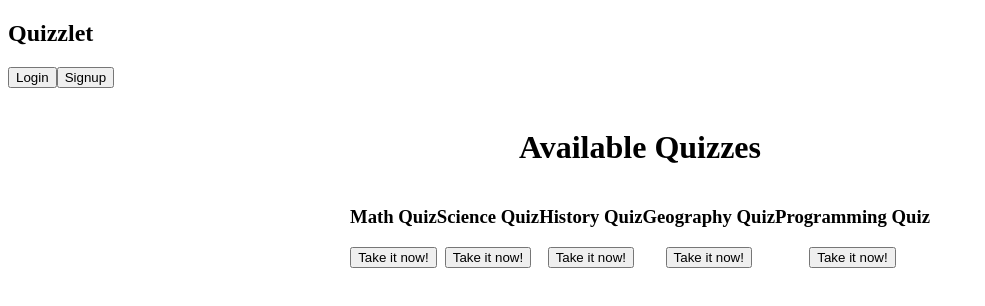
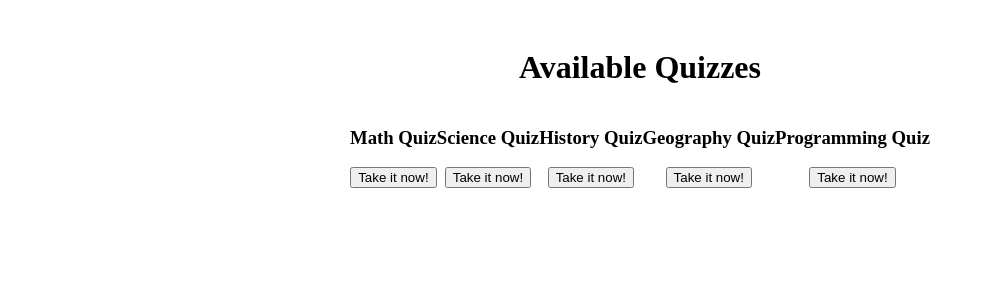
Before and after one commit to Alexandra-Shbaro/quiz, a React (Create React App) app: page / in a window 1280 px wide. Shown: the top 306 px of the page, without its empty margins (0-985 px from the left). Built offline with nearby package versions, Linux system fonts and the light colour scheme.

Commit message:
adjusted app routing

```diff
--- a/src/App.js
+++ b/src/App.js
@@ -1,13 +1,11 @@
 import React from 'react';
-import { BrowserRouter as Router, Route, Routes } from 'react-router-dom';
-import Navbar from './components/Navbar';
+import { BrowserRouter as Router, Routes, Route } from 'react-router-dom';
+import HomePage from './pages/HomePage';
 import QuizDetailPage from './pages/QuizDetailPage';
-import HomePage from './pages/HomePage';
 
 const App = () => {
   return (
     <Router>
-      <Navbar />
       <Routes>
         <Route path="/" element={<HomePage />} />
         <Route path="/quiz/:id" element={<QuizDetailPage />} />
```
